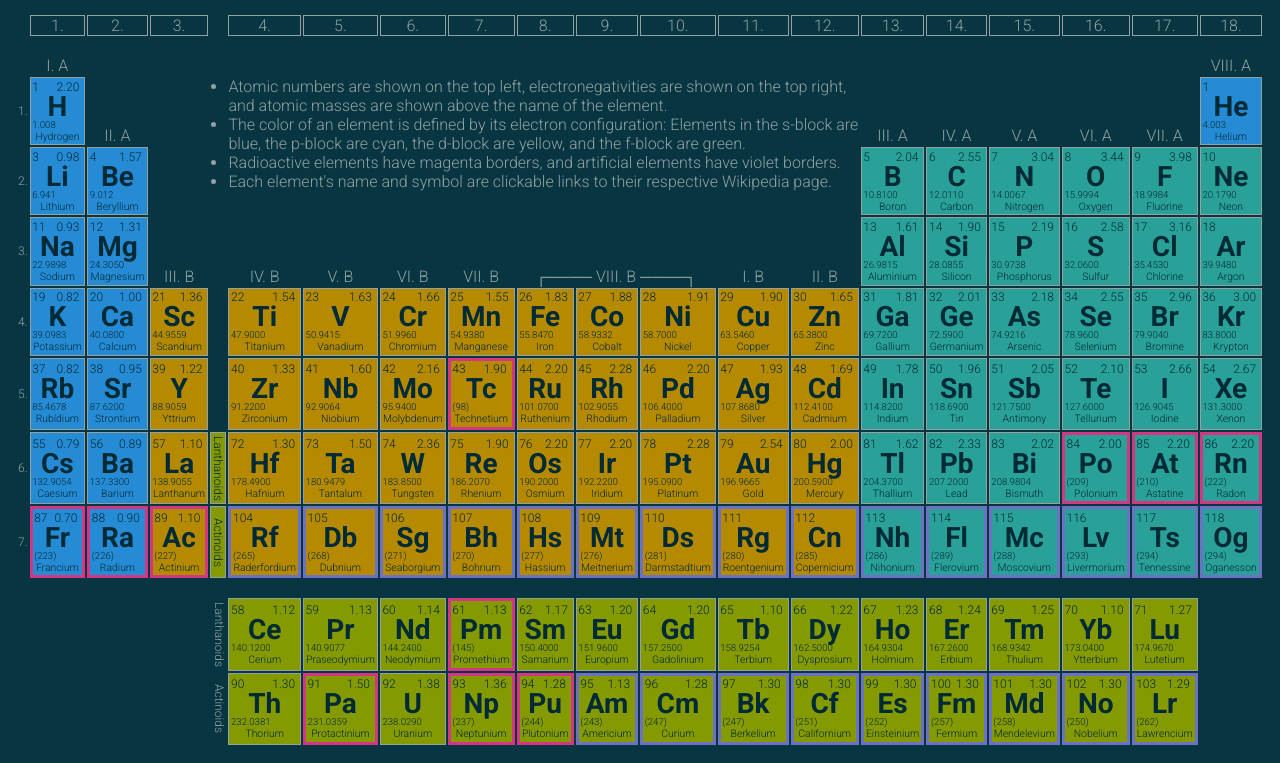
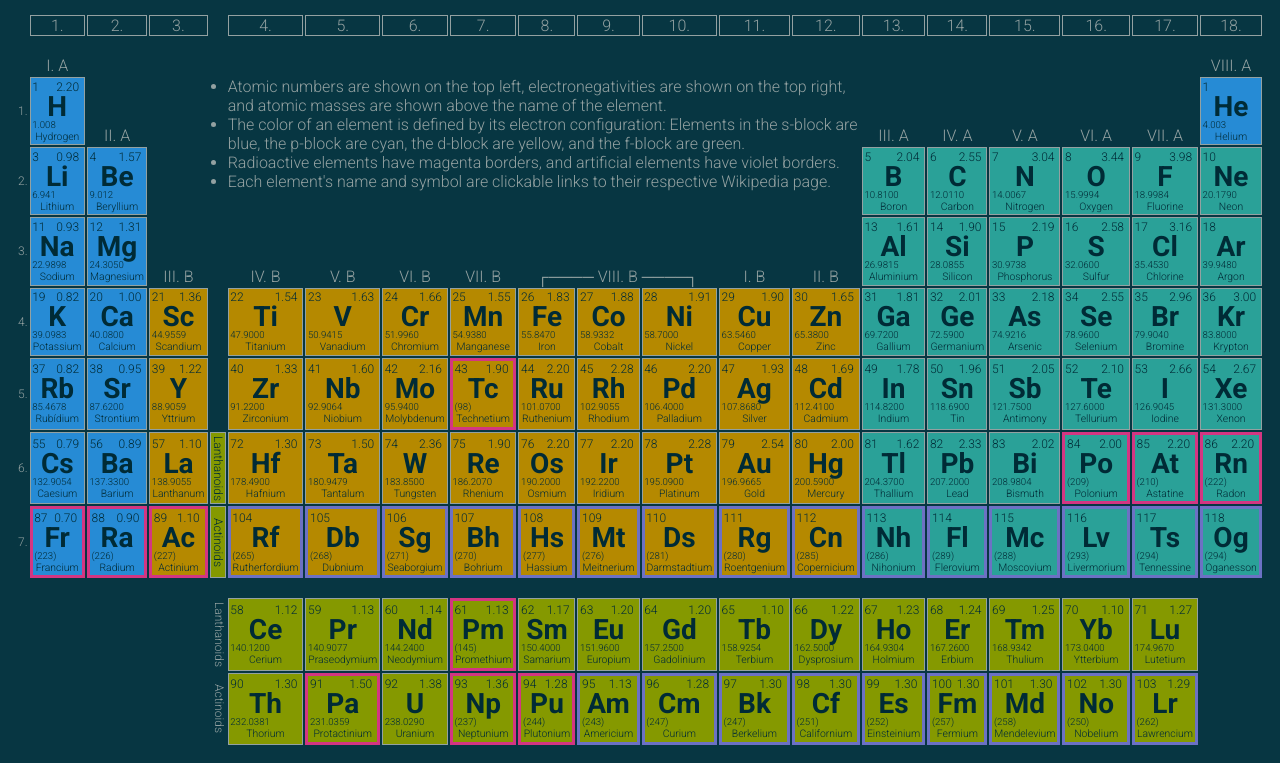
Before and after one commit to dfintha/dfintha.github.io, a plain HTML site: page pages/periodic-table.html in a window 1280 px wide. Shown: the part 121-884 px from the top of the page. Drawn offline with Linux system fonts and the light colour scheme.

Commit message:
Fix the name of rutherfordium in the periodic table

```diff
--- a/pages/periodic-table.html
+++ b/pages/periodic-table.html
@@ -742,7 +742,7 @@
                   <p class="electronegativity"></p>
                   <p class="symbol">Rf</p>
                   <p class="atomic-mass">(265)</p>
-                  <p class="name">Raderfordium</p>
+                  <p class="name">Rutherfordium</p>
                 </td>
                 <td class="element d-field artificial">
                   <p class="atomic-number">105</p>
```
